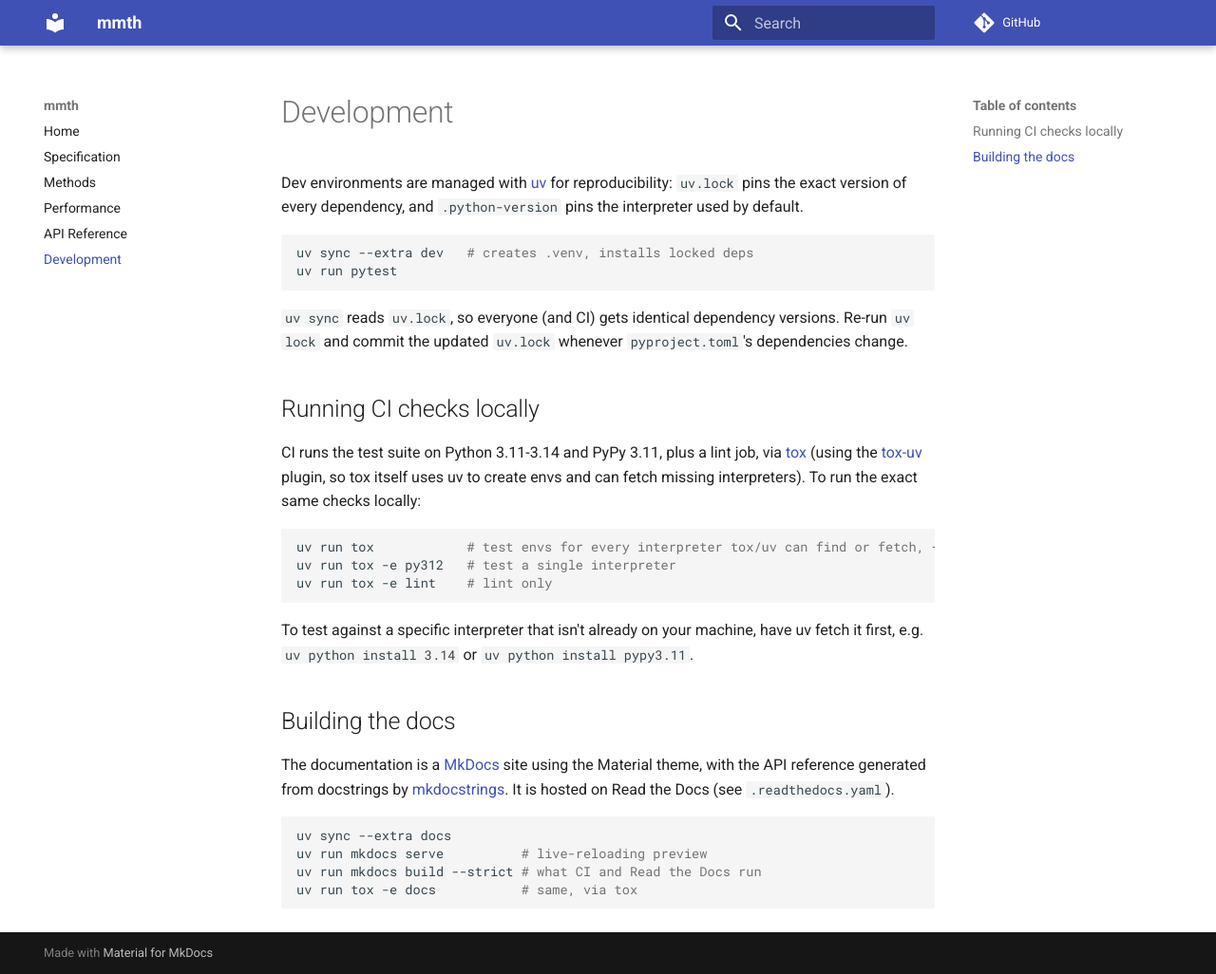
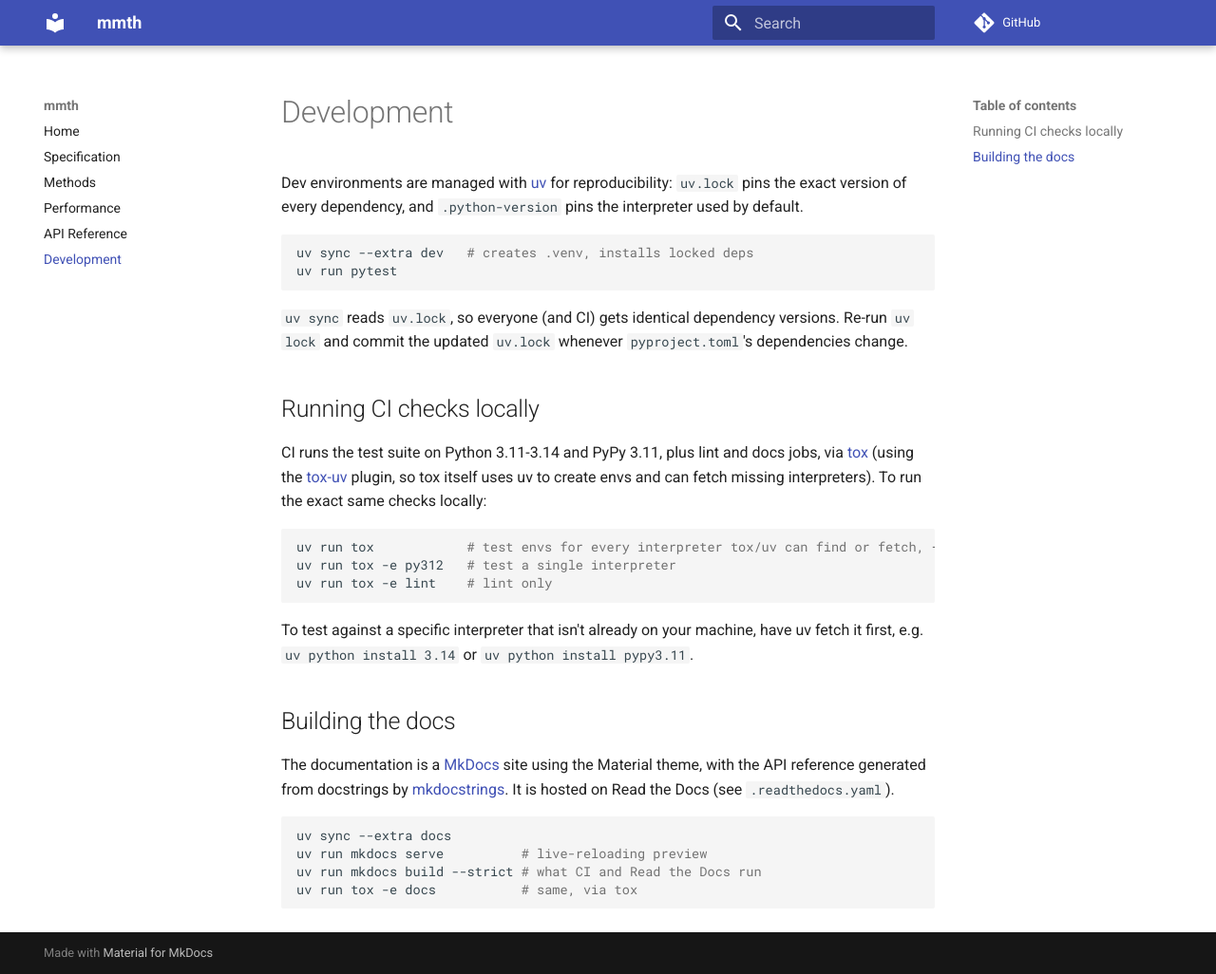
Before and after one commit to rlamy/mmth, an MkDocs documentation site: the page built from docs/development.md, in a window 1280 px wide and 1026 px high. Shown: the whole window at 95% size. Built offline with MkDocs 1.6.1 and Material for MkDocs 9.7.7, drawn with Linux system fonts in a browser that asks for light colours; comment, search, counter and statistics services are not loaded.

Commit message:
Mention the docs job in the CI descriptions
AGENTS.md and docs/development.md described CI as tests and lint, and
tox's default envlist as test envs + lint, leaving out the docs build
both run. Also give AGENTS.md the repository's real URL.

````diff
--- a/docs/development.md
+++ b/docs/development.md
@@ -15,13 +15,13 @@ versions. Re-run `uv lock` and commit the updated `uv.lock` whenever
 
 ## Running CI checks locally
 
-CI runs the test suite on Python 3.11-3.14 and PyPy 3.11, plus a lint job,
-via [tox](https://tox.wiki) (using the [tox-uv](https://github.com/tox-dev/tox-uv)
+CI runs the test suite on Python 3.11-3.14 and PyPy 3.11, plus lint and
+docs jobs, via [tox](https://tox.wiki) (using the [tox-uv](https://github.com/tox-dev/tox-uv)
 plugin, so tox itself uses uv to create envs and can fetch missing
 interpreters). To run the exact same checks locally:
 
 ```bash
-uv run tox            # test envs for every interpreter tox/uv can find or fetch, + lint
+uv run tox            # test envs for every interpreter tox/uv can find or fetch, + lint, docs
 uv run tox -e py312   # test a single interpreter
 uv run tox -e lint    # lint only
 ```
````
Also changed, not shown: AGENTS.md (+8 -7 lines).
